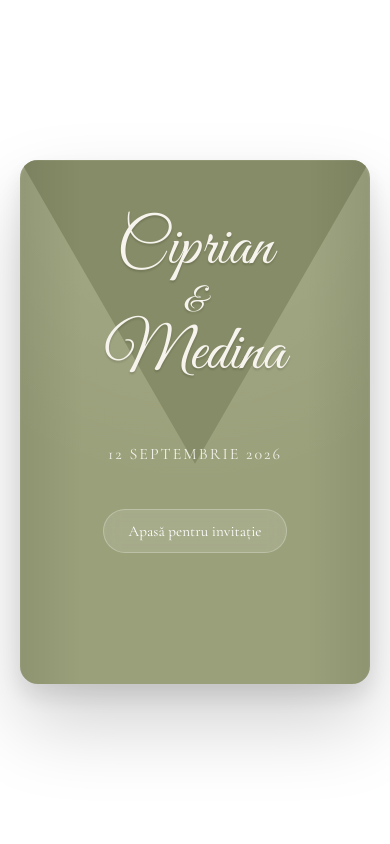
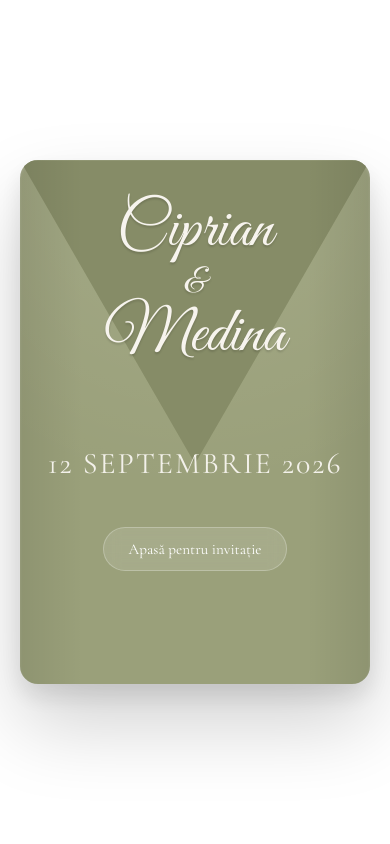
Before and after one commit to adela0507/Medina-Wedding, an Angular app: page / in a window 390 px wide. Shown: the top 844 px of the page. Built offline with nearby package versions, Linux system fonts and the light colour scheme.

Commit message:
update site

```diff
--- a/src/app/components/hero/hero.css
+++ b/src/app/components/hero/hero.css
@@ -288,9 +288,9 @@ body {
 
     .date {
 
-        margin-top: 60px;
+        margin-top: 80px;
 
-        font-size: 2rem;
+        font-size: 30px !important;
 
         letter-spacing: 4px;
     }
```
